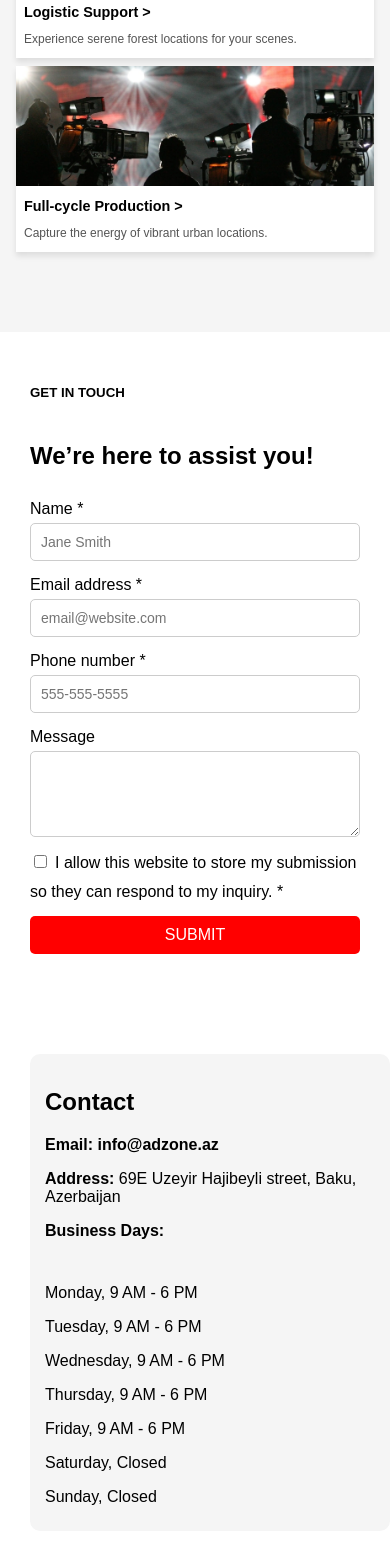
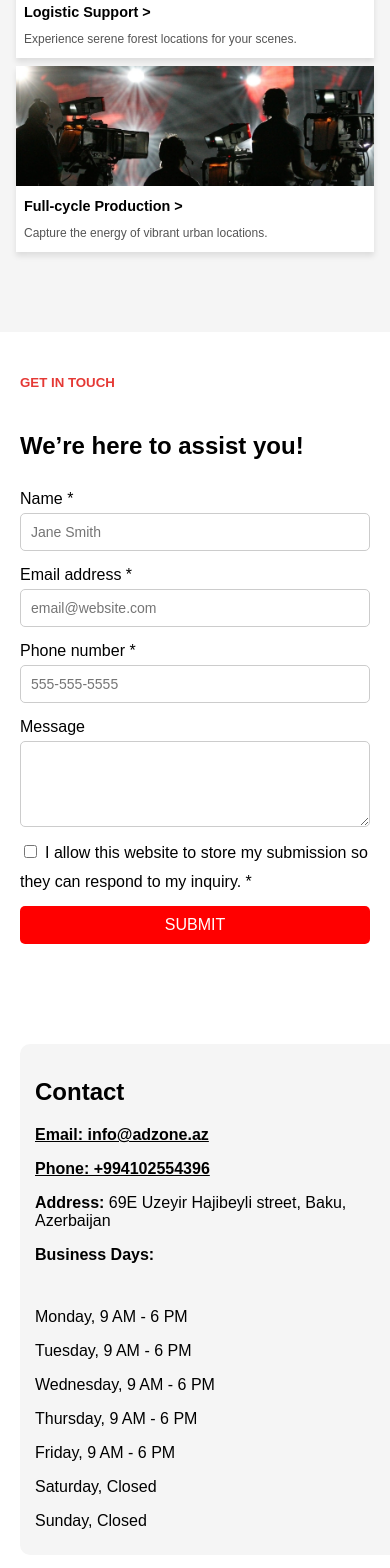
Before and after one commit to nicatzamanwork/adzone, a Next.js app: page /location-scouting in a window 390 px wide. Shown: the part 1572-3140 px from the top of the page. Built offline with nearby package versions, Linux system fonts and the light colour scheme.

Commit message:
services corrected

```diff
--- a/app/components/Contact.js
+++ b/app/components/Contact.js
@@ -128,7 +128,7 @@ const ContactForm = () => {
               onChange={handleChange}
               required
             />
-            <label htmlFor="consent" style={{marginLeft: "5px"}}>
+            <label htmlFor="consent" style={{ marginLeft: "5px" }}>
               I allow this website to store my submission so they can respond to
               my inquiry. *
             </label>
@@ -146,14 +146,27 @@ const ContactForm = () => {
           <strong>
             <a
               href="mailto:info@adzone.az"
-              style={{ textDecoration: "none", color: "inherit" }}
+              style={{ textDecoration: "underline", color: "inherit" }}
             >
               Email: info@adzone.az
             </a>
           </strong>
         </p>
+
         <p>
-          <strong>Address:</strong> 69E Uzeyir Hajibeyli street, Baku, Azerbaijan
+          <strong>
+            <a
+              href="tel:+994102554396"
+              style={{ textDecoration: "underline", color: "inherit" }}
+            >
+              Phone: +994102554396
+            </a>
+          </strong>
+        </p>
+
+        <p>
+          <strong>Address:</strong> 69E Uzeyir Hajibeyli street, Baku,
+          Azerbaijan
         </p>
         <p>
           <strong>Business Days:</strong>
--- a/app/components/styles/Contact.css
+++ b/app/components/styles/Contact.css
@@ -5,7 +5,9 @@
   gap: 50px; /* Space between left and right columns */
   padding: 125px;
 }
-
+.form-title {
+  color: #e53935;
+}
 /* Left column (form) */
 .contact-form-left {
   flex: 1; /* Takes up half of the available width */
@@ -72,7 +74,7 @@
 @media (max-width: 430px) {
   .contact-container {
     flex-direction: column; /* Stack the columns vertically */
-    padding: 30px; /* Adjust padding for smaller screens */
+    padding: 20px; /* Adjust padding for smaller screens */
   }
 
   .contact-form-left {
```
